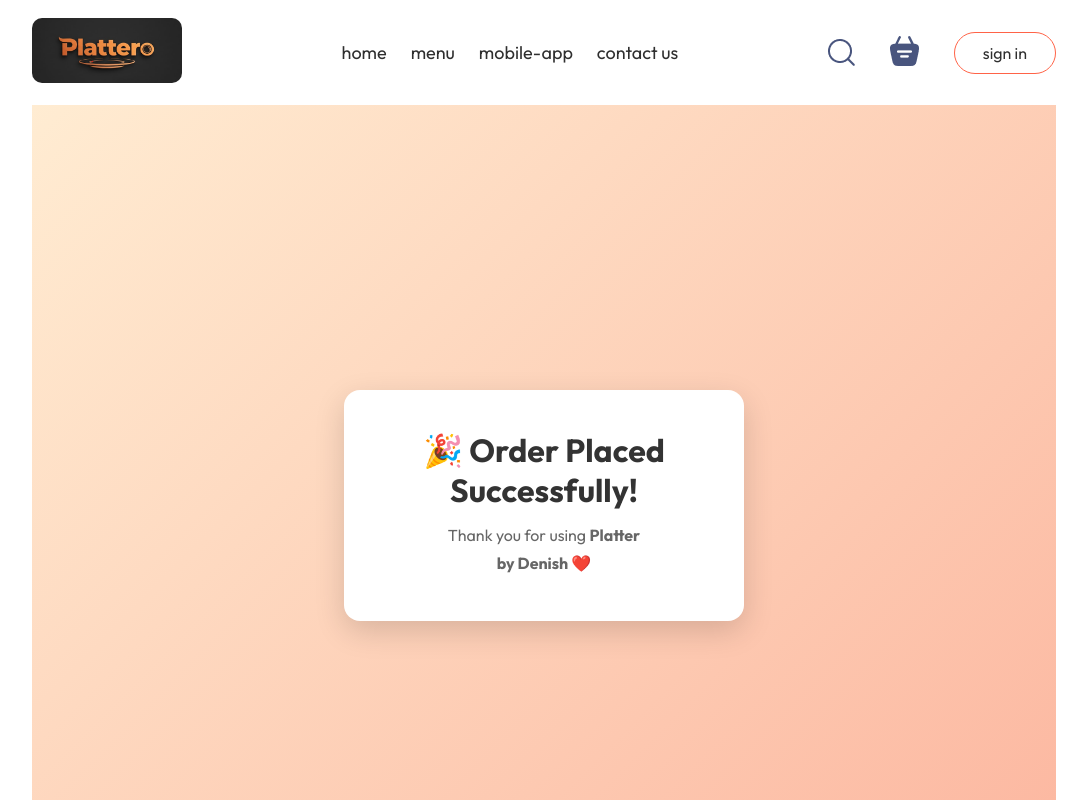
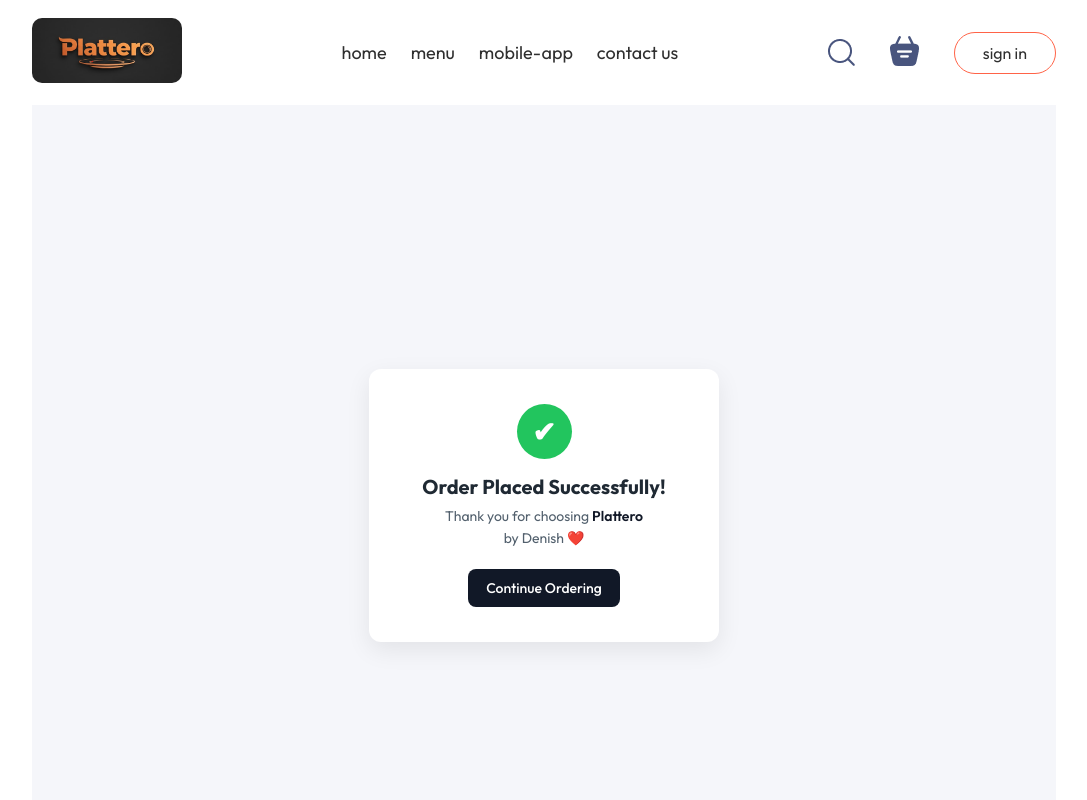
Before and after one commit to denish178/Plattero, a React (Vite) app in the folder frontend/: page /success in a window 1280 px wide. Shown: the top 800 px of the page, without its empty margins (96-1183 px from the left). Built offline with nearby package versions, Linux system fonts and the light colour scheme.

Commit message:
made success page more better

```diff
--- a/frontend/src/pages/PlaceOrder/PlaceOrder.jsx
+++ b/frontend/src/pages/PlaceOrder/PlaceOrder.jsx
@@ -19,7 +19,7 @@
   };
 
   return (
-    <form className="place-order">
+    <form className="place-order" onSubmit={handleSubmit}>
       <div className="place-order-left">
         <h2 className="title">Delivery Information</h2>
         <div className="multi-fields">
@@ -58,7 +58,6 @@
               <b>${total.toFixed(2)}</b>
             </div>
             <button
-              onSubmit={handleSubmit}
               type="submit"
               disabled={subtotal === 0}
               className={subtotal === 0 ? "disabled-btn" : "place-order-btn"}
--- a/frontend/src/pages/Success/Success.css
+++ b/frontend/src/pages/Success/Success.css
@@ -3,31 +3,82 @@
   display: flex;
   justify-content: center;
   align-items: center;
-  background: linear-gradient(135deg, #ffecd2, #fcb69f);
+  background-color: #f5f6fa;
 }
 
 .success-card {
-  background: white;
-  padding: 40px;
-  border-radius: 16px;
-  box-shadow: 0 10px 30px rgba(0, 0, 0, 0.15);
+  background: #ffffff;
+  padding: 35px 30px;
+  border-radius: 12px;
   text-align: center;
-  max-width: 400px;
+  width: 350px;
+  box-shadow: 0 8px 25px rgba(0, 0, 0, 0.08);
+  animation: fadeIn 0.3s ease-in-out;
+}
+
+@keyframes fadeIn {
+  from {
+    opacity: 0;
+    transform: translateY(8px);
+  }
+
+  to {
+    opacity: 1;
+    transform: translateY(0);
+  }
+}
+
+.checkmark {
+  width: 55px;
+  height: 55px;
+  margin: 0 auto 15px;
+  border-radius: 50%;
+  background-color: #22c55e;
+  color: white;
+  font-size: 28px;
+  display: flex;
+  align-items: center;
+  justify-content: center;
+  font-weight: bold;
 }
 
 .success-card h1 {
-  margin-bottom: 15px;
-  color: #333;
+  font-size: 20px;
+  color: #1f2933;
+  margin-bottom: 8px;
 }
 
 .success-card p {
-  margin: 8px 0;
-  color: #666;
-  font-size: 16px;
+  font-size: 14px;
+  color: #52606d;
+  margin: 4px 0;
+}
+
+.success-card span {
+  font-weight: 600;
+  color: #111827;
 }
 
 .by-line {
-  margin-top: 15px;
-  font-weight: bold;
-  color: #ff4d4d;
+  margin-top: 6px;
+  font-size: 13px;
+  color: #9aa5b1;
 }
+
+.success-card button {
+  margin-top: 18px;
+  padding: 10px 18px;
+  border-radius: 8px;
+  border: none;
+  background-color: #111827;
+  color: white;
+  font-size: 14px;
+  font-weight: 500;
+  cursor: pointer;
+  transition: all 0.25s ease;
+}
+
+.success-card button:hover {
+  background-color: #000000;
+  transform: translateY(-1px);
+}
--- a/frontend/src/pages/Success/Success.jsx
+++ b/frontend/src/pages/Success/Success.jsx
@@ -1,15 +1,24 @@
 import React from "react";
 import "./Success.css";
+import { useNavigate } from "react-router-dom";
 
 const Success = () => {
+  const navigate = useNavigate();
+
   return (
     <div className="success-page">
       <div className="success-card">
-        <h1>🎉 Order Placed Successfully!</h1>
+        <div className="checkmark">✔</div>
+
+        <h1>Order Placed Successfully!</h1>
+
         <p>
-          Thank you for using <b>Platter</b>
+          Thank you for choosing <span>Plattero</span>
         </p>
+
         <p className="by-line">by Denish ❤️</p>
+
+        <button onClick={() => navigate("/")}>Continue Ordering</button>
       </div>
     </div>
   );
```
